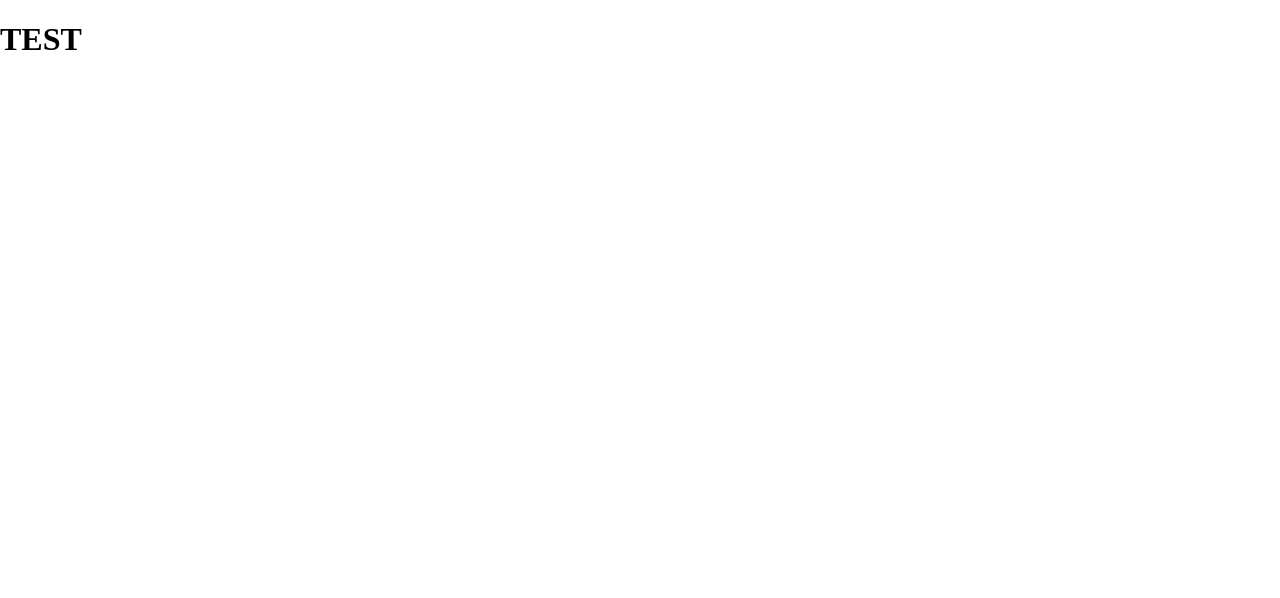
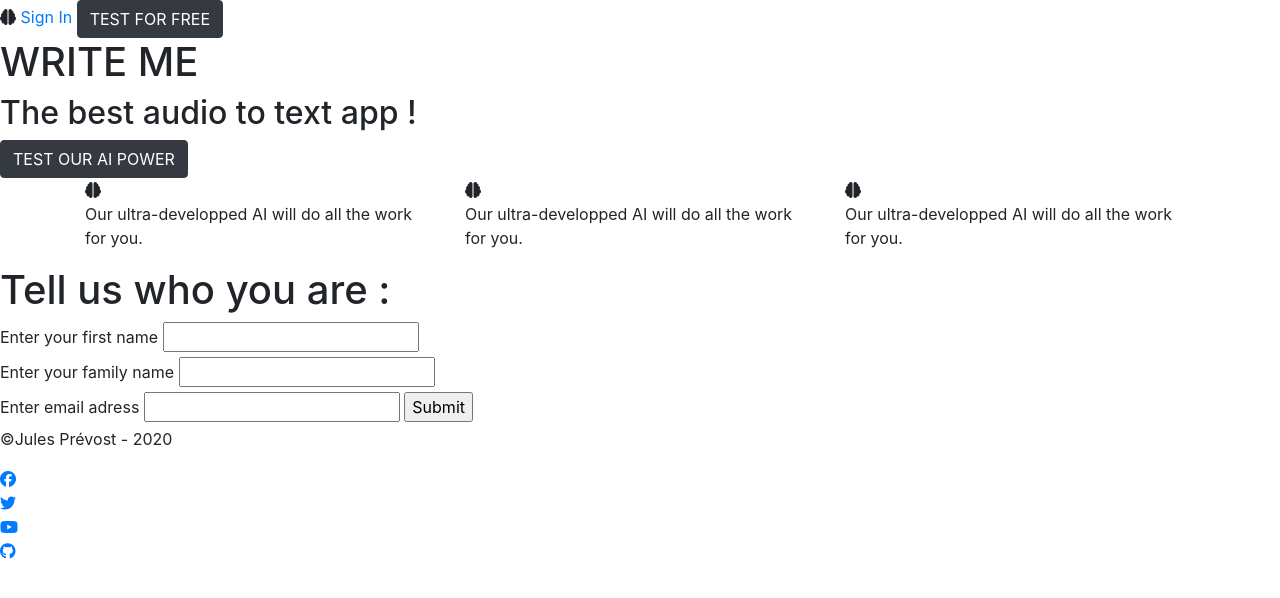
Before and after one commit to prevostjules/write_me, a website: page index.html in a window 1280 px wide. Drawn offline with nearby package versions, Linux system fonts and the light colour scheme.

Commit message:
Add semantic and basic html structure

```diff
--- a/index.html
+++ b/index.html
@@ -1,10 +1,102 @@
 <!DOCTYPE html>
 <html>
 <head>
-	<title>WriteMe</title>
-	<link rel="stylesheet" href="css/style.css">
+	<meta charset="utf-8">
+  	<meta name="viewport" content="width=device-width, initial-scale=1, shrink-to-fit=no">
+		<title>WriteMe</title>
+		<script src="https://kit.fontawesome.com/4420743a0c.js" crossorigin="anonymous"></script>
+		<link rel="stylesheet" href="css/style.css">
+		<link rel="stylesheet" href="https://stackpath.bootstrapcdn.com/bootstrap/4.4.1/css/bootstrap.min.css" integrity="sha384-Vkoo8x4CGsO3+Hhxv8T/Q5PaXtkKtu6ug5TOeNV6gBiFeWPGFN9MuhOf23Q9Ifjh" crossorigin="anonymous">
 </head>
 <body>
-	<h1>TEST</h1>
+
+	<header>
+
+		<nav>
+			<i class="fas fa-brain logo"></i>
+			<a href="#">Sign In</a>
+			<a class="btn btn-dark" href="#" role="button">TEST FOR FREE</a>
+		</nav>
+
+		<h1>WRITE ME</h1>
+	  <h2>The best audio to text app !</h2>
+	  <a class="btn btn-dark" href="#" role="button">TEST OUR AI POWER</a>
+
+	</header>
+
+	<main>
+
+		<section class="container">
+
+			<div class="row">
+        <div class="col-xs-12 col-sm-4">
+        	<i class="fas fa-brain"></i>
+        	<p>Our ultra-developped AI will do all the work for you.</p>
+        </div>
+        <div class="col-xs-12 col-sm-4">
+        	<i class="fas fa-brain"></i>
+        	<p>Our ultra-developped AI will do all the work for you.</p>
+        </div>
+        <div class="col-xs-12 col-sm-4">
+        	<i class="fas fa-brain"></i>
+        	<p>Our ultra-developped AI will do all the work for you.</p>
+        </div>
+      </div>
+
+		</section>
+
+		<form action="submission.html" method="GET">
+			<h1>Tell us who you are :</h1>
+      <section class="name">
+        <label for="firstName">Enter your first name</label>
+        <input type="text" name="fname" id="firstName" minlength="3" maxlength="15" pattern="[a-zA-Z0-9]+" required>
+      </section>
+
+      <section class="name">
+        <label for="familyName">Enter your family name</label>
+        <input type="text" name="fname" id="familyName" minlength="3" maxlength="15" pattern="[a-zA-Z0-9]+" required>
+      </section>
+
+      <section class="name">
+        <label for="email">Enter email adress</label>
+        <input type="text" name="fname" id="email" minlength="3" maxlength="15" pattern="[a-zA-Z0-9]+" required>
+        <input type="submit" value="Submit">
+      </section>
+
+	</main>
+
+	<footer>
+
+		<p>©Jules Prévost - 2020</p>
+		<ul class="list-inline">
+    	<li>
+    	  <a href="">
+    	    <i class="fab fa-facebook"></i>
+    	  </a>
+    	</li>
+    	<li>
+    	  <a href="">
+    	    <i class="fab fa-twitter"></i>
+    	  </a>
+    	</li>
+    	<li>
+    	  <a href="">
+    	    <i class="fab fa-youtube"></i>
+    	  </a>
+   	</li>
+    	<li>
+    	  <a href="">
+    	    <i class="fab fa-github"></i>
+    	  </a>
+    	</li>
+      </ul>
+
+	</footer>
+
+	<!--
+	Optional JavaScript
+	<script src="https://code.jquery.com/jquery-3.4.1.slim.min.js" integrity="sha384-J6qa4849blE2+poT4WnyKhv5vZF5SrPo0iEjwBvKU7imGFAV0wwj1yYfoRSJoZ+n" crossorigin="anonymous"></script>
+	<script src="https://cdn.jsdelivr.net/npm/popper.js@1.16.0/dist/umd/popper.min.js" integrity="sha384-Q6E9RHvbIyZFJoft+2mJbHaEWldlvI9IOYy5n3zV9zzTtmI3UksdQRVvoxMfooAo" crossorigin="anonymous"></script>
+	<script src="https://stackpath.bootstrapcdn.com/bootstrap/4.4.1/js/bootstrap.min.js" integrity="sha384-wfSDF2E50Y2D1uUdj0O3uMBJnjuUD4Ih7YwaYd1iqfktj0Uod8GCExl3Og8ifwB6" crossorigin="anonymous"></script> -->
 </body>
 </html>
```
